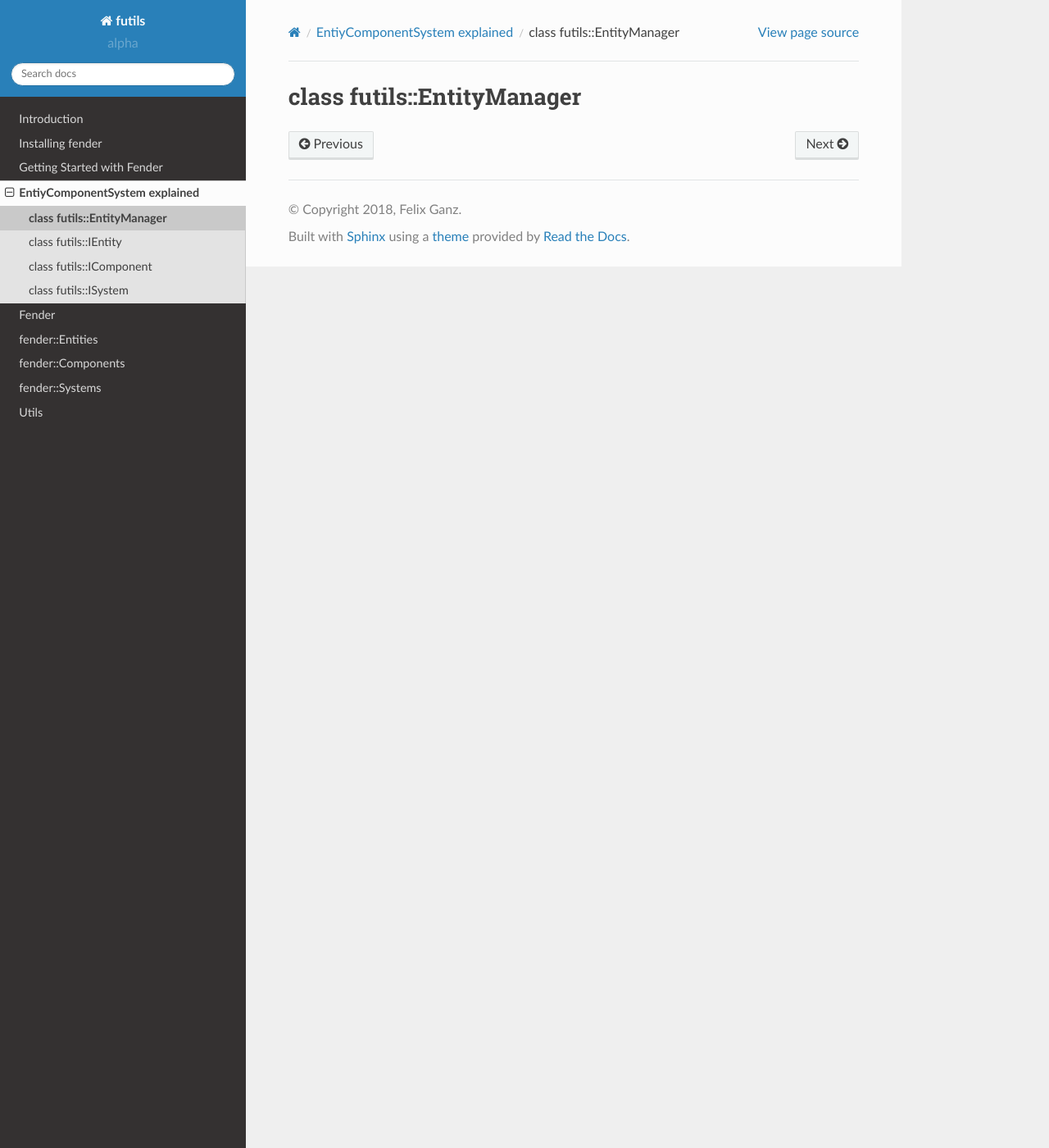
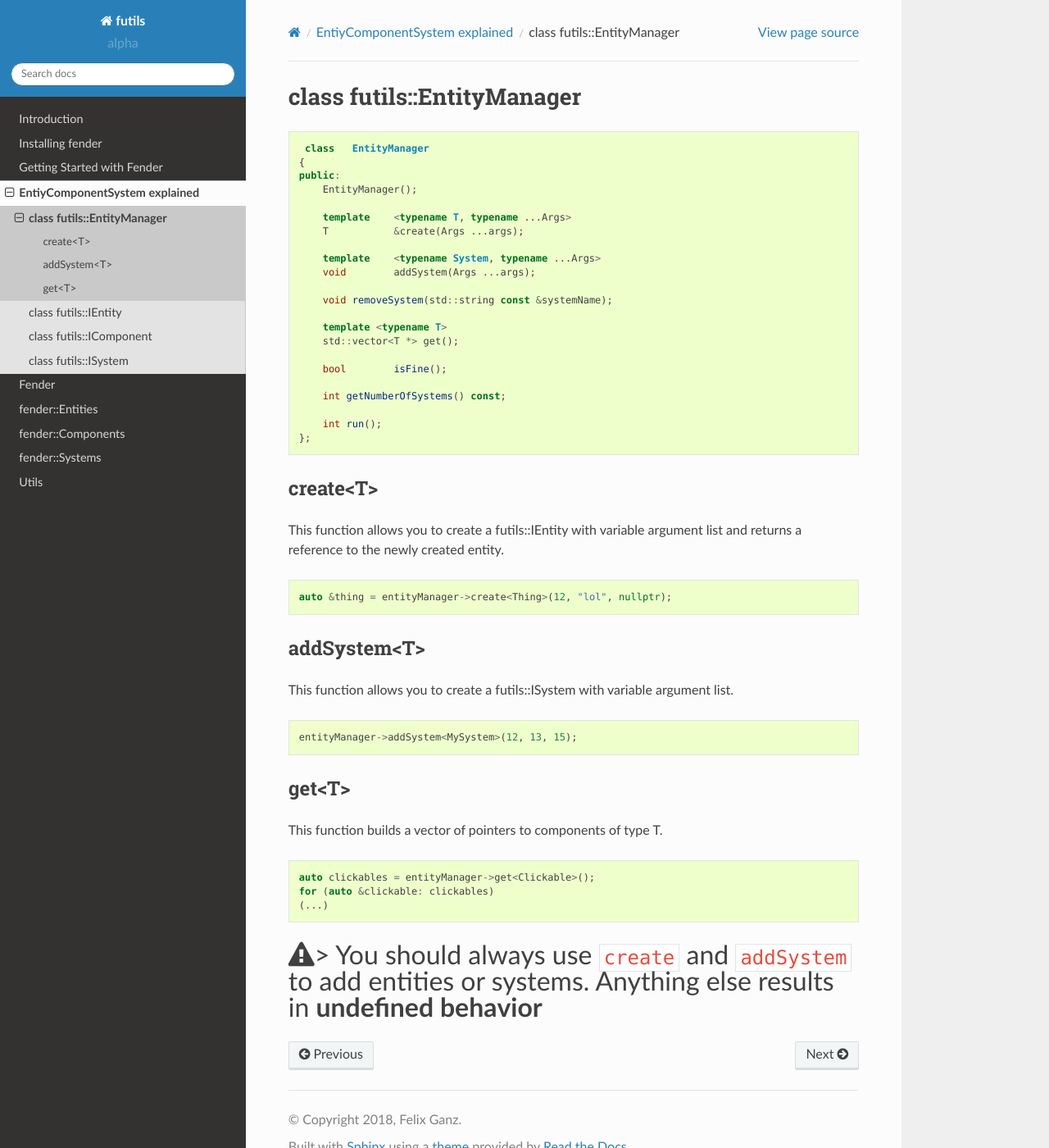
Before and after one commit to ganzf/futils, a Sphinx documentation site: the page built from docs/ecs/entitymanager.rst, in a window 1280 px wide and 1400 px high. Shown: the whole window at 82% size. Built offline with Sphinx 7.4.7 and the Read the Docs theme 2.0.0, drawn with Linux system fonts in a browser that asks for light colours.

Commit message:
doc update

```diff
--- a/docs/ecs/.#component.rst
+++ /dev/null
@@ -1 +0,0 @@
-arroganz@LaptopArroganz.10509:1515571974
--- a/docs/ecs/entitymanager.rst
+++ b/docs/ecs/entitymanager.rst
@@ -1,2 +1,61 @@
 class futils::EntityManager
 ===========================
+
+.. code-block:: cpp
+
+     class   EntityManager
+    {
+    public:
+        EntityManager();
+
+        template    <typename T, typename ...Args>
+        T           &create(Args ...args);
+
+        template    <typename System, typename ...Args>
+        void        addSystem(Args ...args);
+
+        void removeSystem(std::string const &systemName);
+
+        template <typename T>
+        std::vector<T *> get();
+
+        bool        isFine();
+
+        int getNumberOfSystems() const;
+
+        int run();
+    };
+
+create<T>
+---------
+
+This function allows you to create a futils::IEntity with variable argument list and returns a reference to the newly created entity.
+
+.. code-block:: cpp
+
+   auto &thing = entityManager->create<Thing>(12, "lol", nullptr);
+
+addSystem<T>
+------------
+
+This function allows you to create a futils::ISystem with variable argument list.
+
+.. code-block:: cpp
+
+   entityManager->addSystem<MySystem>(12, 13, 15);
+
+get<T>
+------
+
+This function builds a vector of pointers to components of type T.
+
+.. code-block:: cpp
+
+   auto clickables = entityManager->get<Clickable>();
+   for (auto &clickable: clickables)
+   (...)
+
+
+.. rst-class:: fa fa-warning fa-2x
+
+   > You should always use ``create`` and ``addSystem`` to add entities or systems. Anything else results in **undefined behavior**
--- a/docs/ecs/system.rst
+++ b/docs/ecs/system.rst
@@ -1,7 +1,7 @@
 class futils::ISystem
 =====================
 
-.. code-block:: c
+.. code-block:: cpp
 
    class   ISystem
    {
```
Also changed, not shown: docs/ecs/component.rst (+15 -4 lines), 1 other file.
